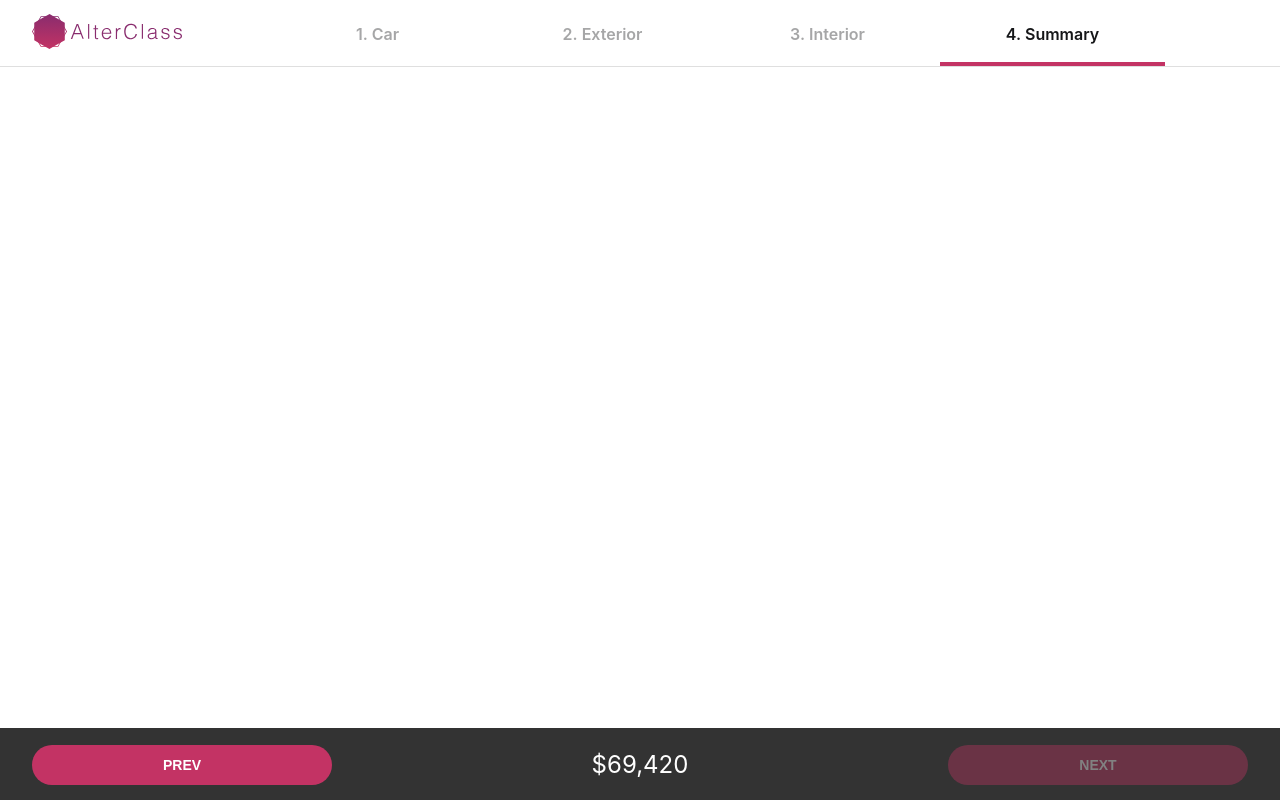
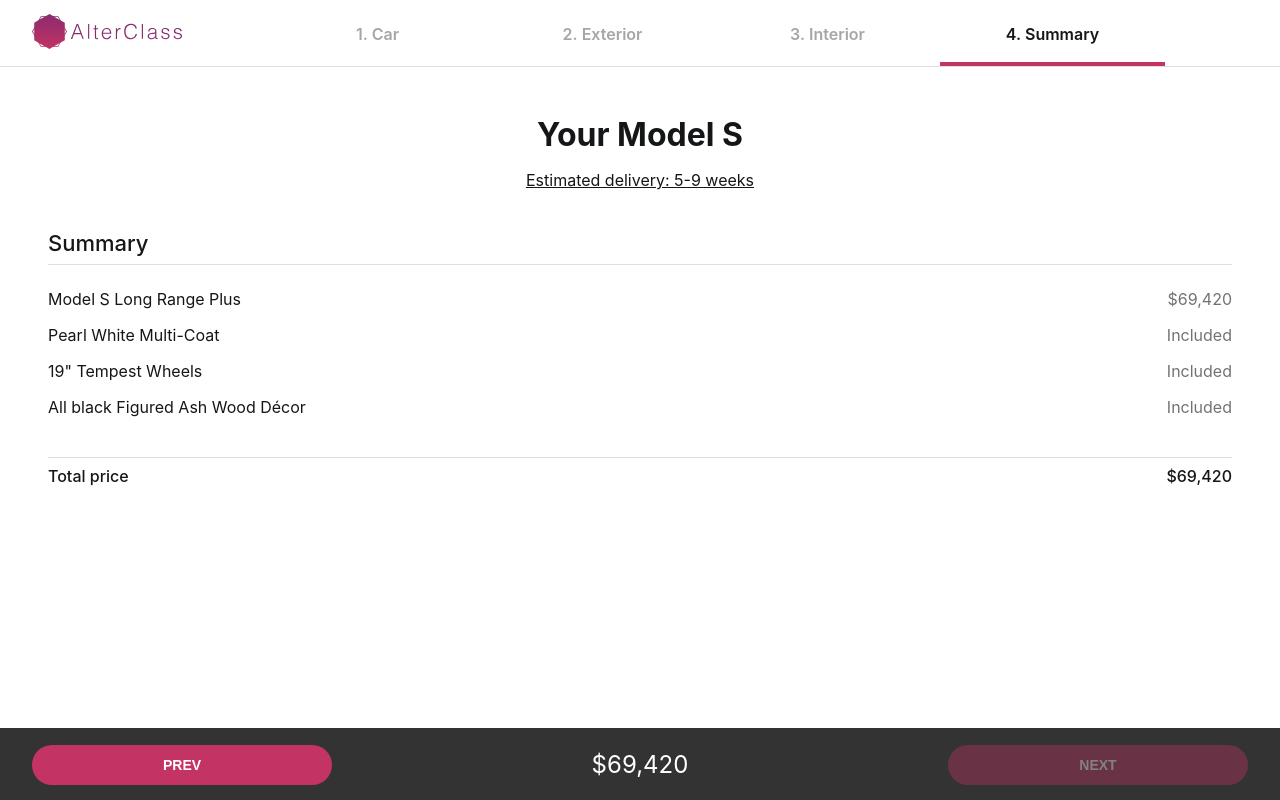
Before and after one commit to AlterClassIO/react-car-configurator, a React (Create React App) app: page / in a window 1280 px wide. Both pictures are taken after a click on the item "Summary". Built offline with nearby package versions, Linux system fonts and the light colour scheme.

Commit message:
feat: create the Summary component

```diff
--- a/src/components/App/App.js
+++ b/src/components/App/App.js
@@ -12,6 +12,7 @@ import './App.css';
 import Menu from '../Menu';
 import Footer from '../Footer';
 import Settings from '../Settings';
+import Summary from '../Summary';
 
 class App extends React.Component {
   state = {
@@ -159,11 +160,21 @@ class App extends React.Component {
           onSelectItem={this.goToStep}
         />
         <main className="app-content">
-          <Settings
-            config={this.state.config}
-            settings={this.steps[this.state.currentStep].settings}
-            onSelectOption={this.handleOnSelectOption}
-          />
+          {
+          isLastStep ? (
+            <Summary
+              config={this.state.config}
+              models={models}
+              totalPrice={this.totalPrice}
+            />
+          ) : (
+            <Settings
+              config={this.state.config}
+              settings={this.steps[this.state.currentStep].settings}
+              onSelectOption={this.handleOnSelectOption}
+            />
+          )
+        }
         </main>
         <Footer
           totalPrice={this.totalPrice}
--- /dev/null
+++ b/src/components/Summary/Summary.css
@@ -0,0 +1,58 @@
+.summary {
+  padding: 32px;
+  box-sizing: border-box;
+  text-align: center;
+}
+.summary > h1 {
+  padding: 0;
+  margin: 0;
+}
+
+.summary-edd {
+  text-decoration: underline;
+}
+
+.summary-content {
+  text-align: left;
+  margin-top: 32px;
+}
+.summary-content > p {
+  font-weight: 500;
+  margin: 0;
+  padding: 8px 0;
+  display: flex;
+  justify-content: space-between;
+}
+.summary-content > p:first-child {
+  font-size: 22px;
+  border-bottom: 1px solid var(--theme-separator);
+}
+.summary-content > p:last-child {
+  font-size: 16px;
+  border-top: 1px solid var(--theme-separator);
+}
+.summary-content > ul {
+  margin: 16px 0;
+  padding: 0;
+  list-style: none;
+  font-size: 16px;
+}
+.summary-content > ul > li {
+  padding: 8px 0;
+  display: flex;
+  justify-content: space-between;
+}
+.summary-content > ul > li > span:last-child {
+  padding-left: 12px;
+  text-transform: capitalize;
+  opacity: var(--theme-medium-opacity);
+}
+
+@media(min-width: 992px) {
+  .summary {
+    flex: 1;
+    overflow-y: auto;
+    min-width: 435px;
+    padding: 48px;
+  }
+}
--- /dev/null
+++ b/src/components/Summary/Summary.js
@@ -0,0 +1,62 @@
+import React from 'react';
+import PropTypes from 'prop-types';
+import { formatPrice } from '../../utils';
+// Styles
+import './Summary.css';
+
+const Summary = ({
+  config = null,
+  models = null,
+  totalPrice = 0
+}) => {
+  const selectedModel = models?.find(model => model?.key === config?.model);
+  const selectedType = selectedModel?.types?.find(type => type.value === config?.car_type);
+  const selectedColor = selectedModel?.colors?.find(color => color.value === config?.color);
+  const selectedWheels = selectedModel?.wheels?.find(wheels => wheels.value === config?.wheels);
+  const selectedInteriorColor = selectedModel?.interiorColors?.find(interiorColor => interiorColor.value === config?.interior_color);
+  const selectedInteriorLayout = selectedModel?.interiorLayouts?.find(interiorLayout => interiorLayout.value === config?.interior_layout);
+
+  return (
+    <div className="summary">
+      <h1>Your {selectedModel?.name}</h1>
+      <p className="summary-edd">Estimated delivery: 5-9 weeks</p>
+      <div className="summary-content">
+        <p>Summary</p>
+        <ul>
+          <li>
+            <span>{selectedModel?.name} {selectedType?.label}</span>
+            <span>{formatPrice(selectedType?.price)}</span>
+          </li>
+          <li>
+            <span>{selectedColor?.label}</span>
+            <span>{formatPrice(selectedColor?.price)}</span>
+          </li>
+          <li>
+            <span>{selectedWheels?.label}</span>
+            <span>{formatPrice(selectedWheels?.price)}</span>
+          </li>
+          <li>
+            <span>{selectedInteriorColor?.label}</span>
+            <span>{formatPrice(selectedInteriorColor?.price)}</span>
+          </li>
+          <li>
+            <span>{selectedInteriorLayout?.label}</span>
+            <span>{formatPrice(selectedInteriorLayout?.price)}</span>
+          </li>
+        </ul>
+        <p>
+          <span>Total price</span>
+          <span>{formatPrice(totalPrice)}</span>
+        </p>
+      </div>
+    </div>
+  );
+};
+
+Summary.propTypes = {
+  config: PropTypes.object,
+  models: PropTypes.array,
+  totalPrice: PropTypes.number
+};
+
+export default Summary;
--- /dev/null
+++ b/src/components/Summary/index.js
@@ -0,0 +1,2 @@
+import Summary from './Summary';
+export default Summary;
```
